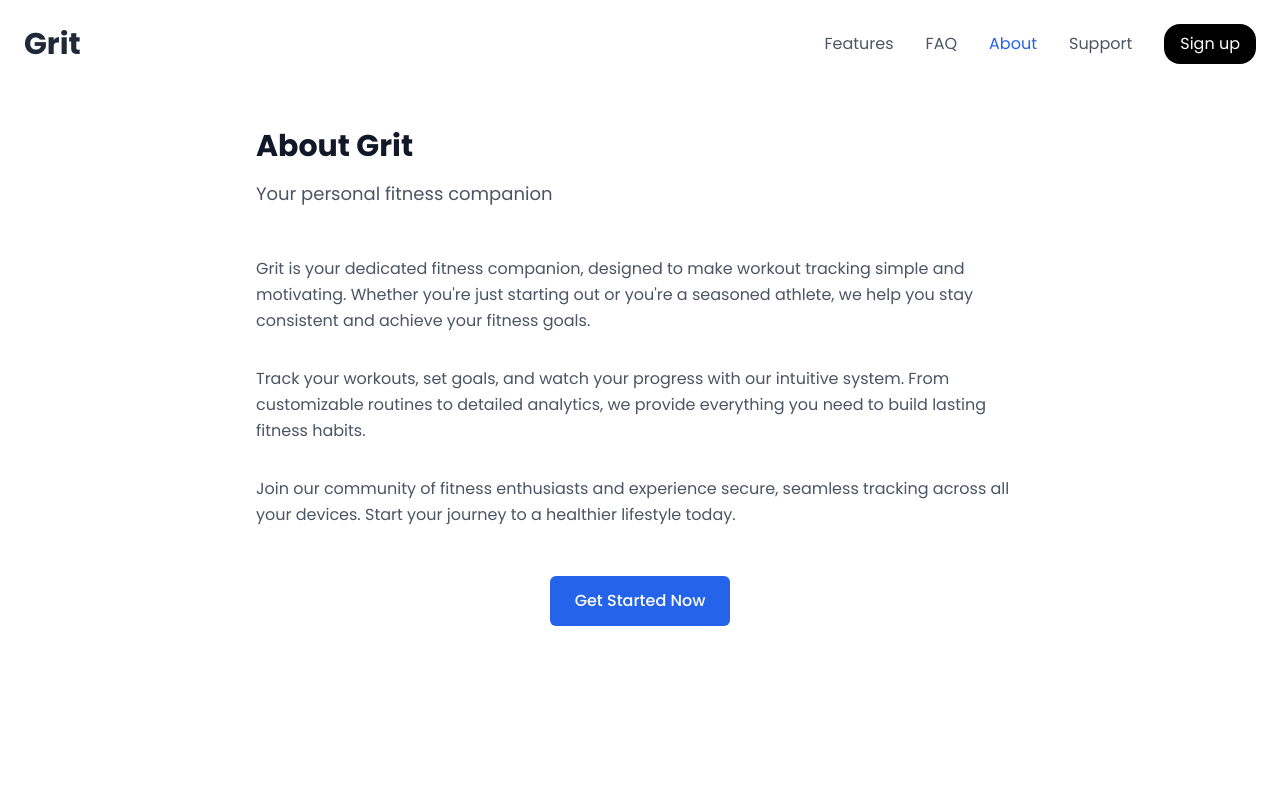
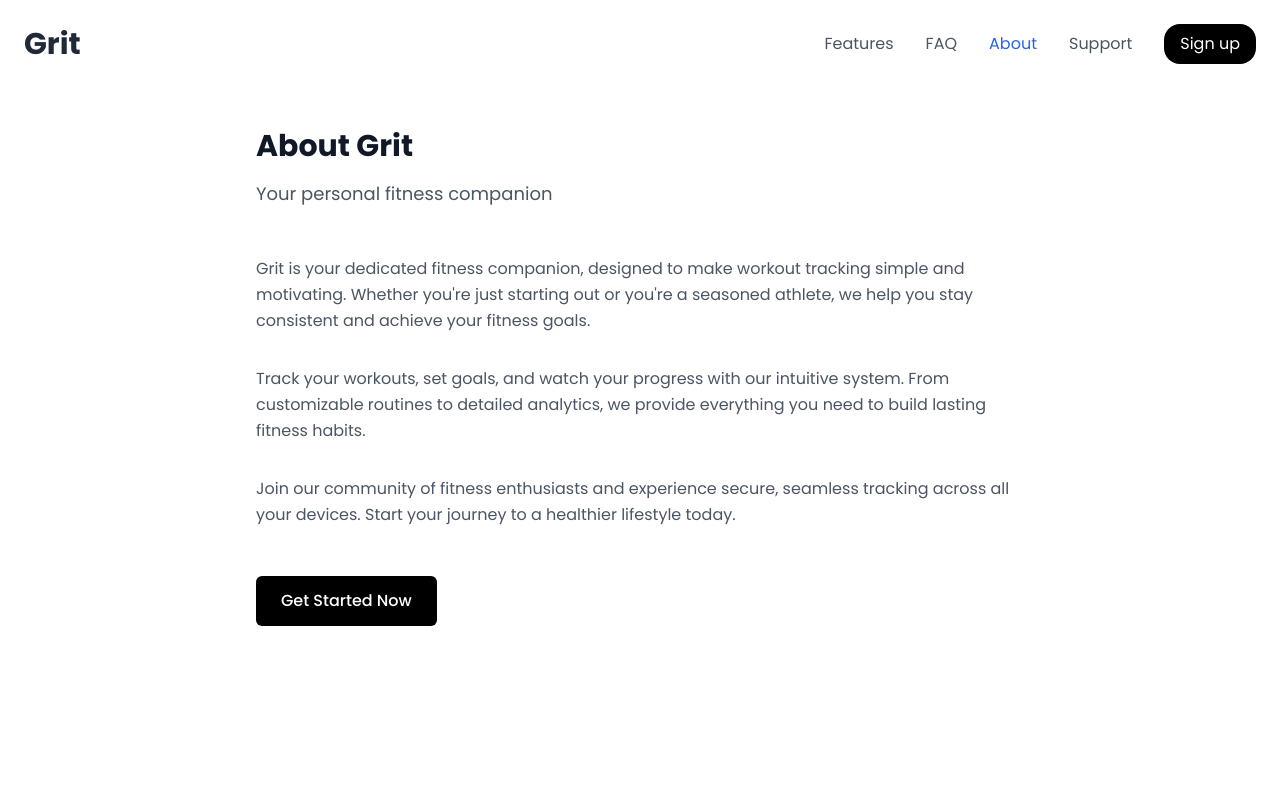
Before and after one commit to gyimadu/habit-tracker, a Next.js app: page /about in a window 1280 px wide. Shown: the top 800 px of the page. Built offline with nearby package versions, Linux system fonts and the light colour scheme; no server answers.

Commit message:
updated about us page

```diff
--- a/src/app/about/page.tsx
+++ b/src/app/about/page.tsx
@@ -31,10 +31,10 @@ const About = () => {
             </p>
           </div>
 
-          <div className="mt-12 text-center">
+          <div className="mt-12 text-left">
             <a
               href="/auth/signup"
-              className="inline-flex items-center px-6 py-3 border border-transparent text-base font-medium rounded-md text-white bg-blue-600 hover:bg-blue-700"
+              className="inline-flex items-center px-6 py-3 border border-transparent text-base font-medium rounded-md text-white bg-black hover:bg-gray-800"
             >
               Get Started Now
             </a>
--- a/src/app/support/page.tsx
+++ b/src/app/support/page.tsx
@@ -39,7 +39,7 @@ const Support = () => {
           )}
 
           {showForm && !submitted && (
-            <form onSubmit={handleSubmit} className="space-y-6 bg-white py-6 rounded-lg shadow-sm">
+            <form onSubmit={handleSubmit} className="space-y-6 bg-white py-4 rounded-lg shadow-sm">
               <div>
                 <label htmlFor="email" className="block text-base font-medium text-gray-700 mb-1">
                   Email
```
